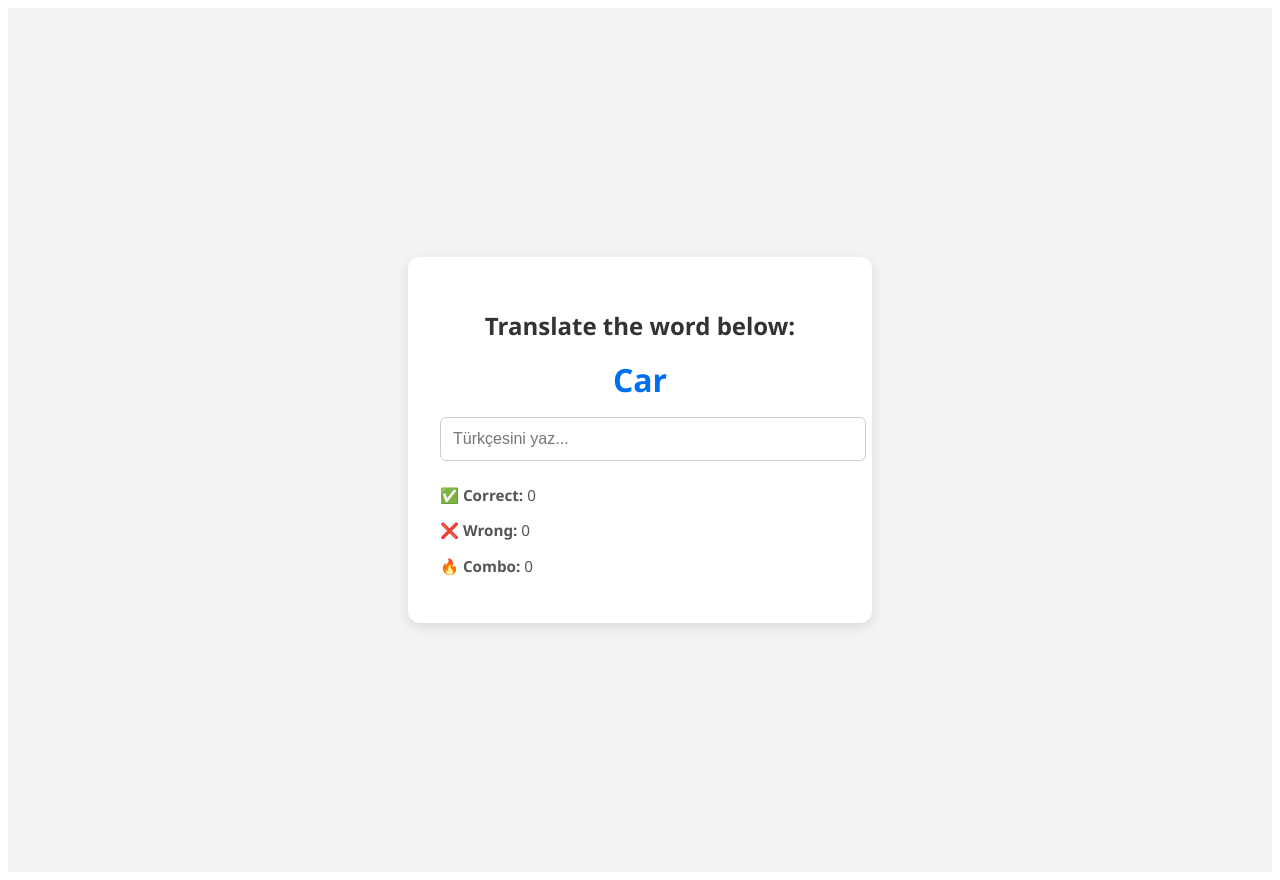
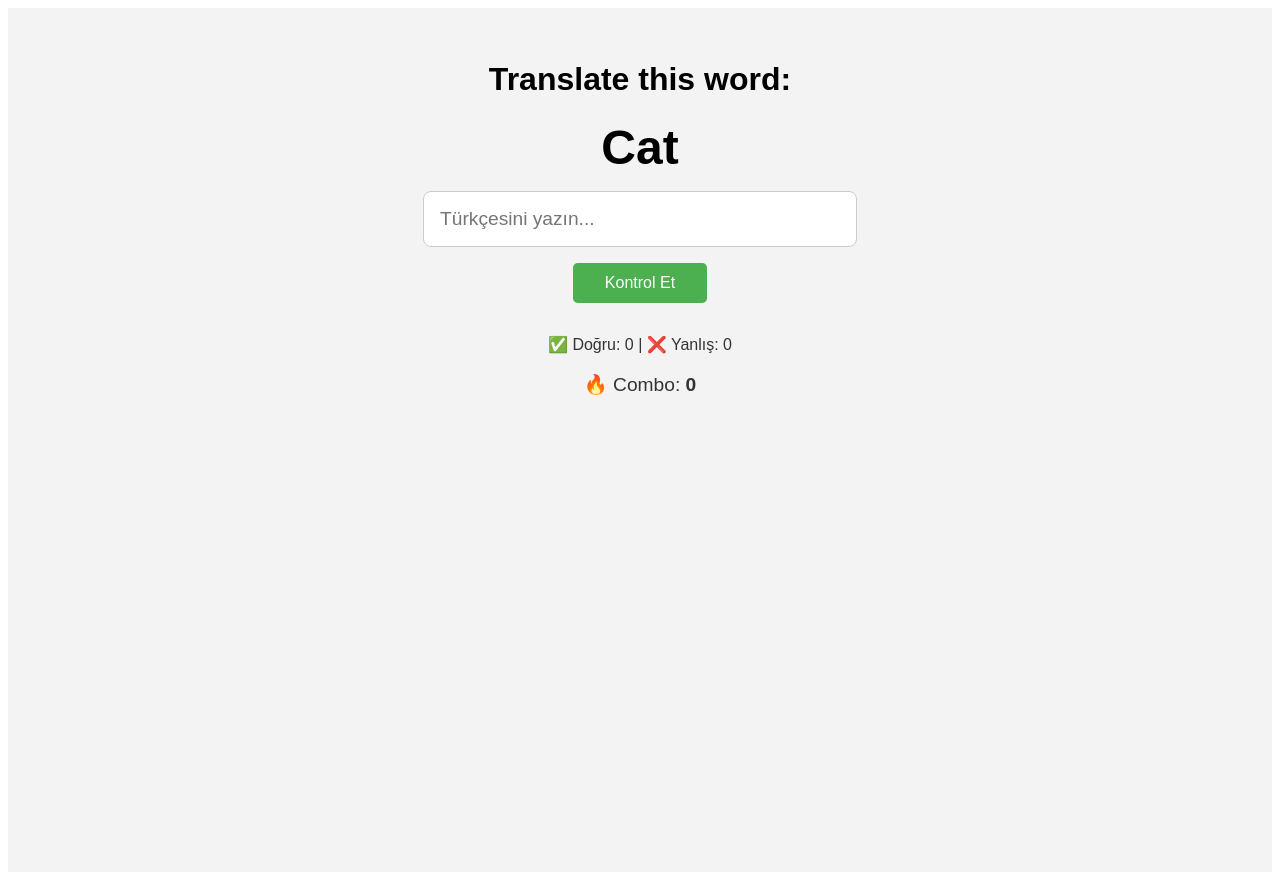
Before and after one commit to emirontop/Kelime-Bulmaca, a Next.js app: page / in a window 1280 px wide. Built offline with nearby package versions, Linux system fonts and the light colour scheme.

Commit message:
Update index.js

```diff
--- a/pages/index.js
+++ b/pages/index.js
@@ -1,148 +1,135 @@
-import { useState } from 'react';
+import { useEffect, useState } from 'react';
 import letters from '../letters';
 
-// Türkçe karakterleri düzleştirir
-function normalize(text) {
+const normalize = (text) => {
   return text
     .toLowerCase()
     .replace(/ö/g, 'o')
+    .replace(/ü/g, 'u')
+    .replace(/ş/g, 's')
     .replace(/ç/g, 'c')
-    .replace(/ş/g, 's')
-    .replace(/ı/g, 'i')
     .replace(/ğ/g, 'g')
-    .replace(/ü/g, 'u');
-}
-
-// Rastgele bir index döndürür
-function getRandomIndex(length, exclude) {
-  let idx;
-  do {
-    idx = Math.floor(Math.random() * length);
-  } while (idx === exclude && length > 1);
-  return idx;
-}
+    .replace(/ı/g, 'i');
+};
 
 export default function Home() {
-  const entries = Object.entries(letters);
-  const [index, setIndex] = useState(getRandomIndex(entries.length, -1));
-  const [answer, setAnswer] = useState('');
-  const [status, setStatus] = useState(null);
+  const [word, setWord] = useState('');
+  const [input, setInput] = useState('');
+  const [message, setMessage] = useState('');
+  const [combo, setCombo] = useState(0);
+  const [correct, setCorrect] = useState(0);
+  const [wrong, setWrong] = useState(0);
 
-  // İstatistikler
-  const [correctCount, setCorrectCount] = useState(0);
-  const [wrongCount, setWrongCount] = useState(0);
-  const [combo, setCombo] = useState(0);
+  useEffect(() => {
+    const stats = JSON.parse(localStorage.getItem('stats'));
+    if (stats) {
+      setCorrect(stats.correct || 0);
+      setWrong(stats.wrong || 0);
+      setCombo(stats.combo || 0);
+    }
+    getRandomWord();
+  }, []);
+
+  useEffect(() => {
+    localStorage.setItem('stats', JSON.stringify({ correct, wrong, combo }));
+  }, [correct, wrong, combo]);
+
+  const getRandomWord = () => {
+    const keys = Object.keys(letters);
+    const randomKey = keys[Math.floor(Math.random() * keys.length)];
+    setWord(randomKey);
+    setInput('');
+    setMessage('');
+  };
 
   const handleCheck = () => {
-    const correct = normalize(entries[index][1].trim());
-    const userAnswer = normalize(answer.trim());
+    if (!input.trim()) {
+      setMessage("❗ Lütfen boş bırakmayın.");
+      return;
+    }
 
-    if (userAnswer === correct) {
-      setStatus('correct');
-      setCorrectCount(prev => prev + 1);
-      setCombo(prev => prev + 1);
+    const isSure = confirm("Emin misin?");
+    if (!isSure) return;
 
-      setTimeout(() => {
-        setIndex(getRandomIndex(entries.length, index));
-        setAnswer('');
-        setStatus(null);
-      }, 1000);
+    const answer = normalize(input);
+    const correctAnswer = normalize(letters[word]);
+
+    if (answer === correctAnswer) {
+      setMessage("✅ Doğru!");
+      setCorrect(c => c + 1);
+      setCombo(c => c + 1);
     } else {
-      setStatus('wrong');
-      setWrongCount(prev => prev + 1);
+      setMessage(`❌ Yanlış! Doğru cevap: ${letters[word]}`);
+      setWrong(w => w + 1);
       setCombo(0);
     }
+
+    setTimeout(getRandomWord, 1500);
   };
 
   return (
     <div style={{
-      fontFamily: 'Segoe UI, sans-serif',
+      fontFamily: 'Arial',
+      padding: '2rem',
+      backgroundColor: '#f3f3f3',
       minHeight: '100vh',
-      backgroundColor: '#f1f3f5',
-      display: 'flex',
-      alignItems: 'center',
-      justifyContent: 'center',
-      padding: '2rem'
+      textAlign: 'center'
     }}>
+      <h1 style={{ fontSize: '2rem' }}>Translate this word:</h1>
+      <h2 style={{ fontSize: '3rem', margin: '1rem 0' }}>{word}</h2>
+
+      <input
+        value={input}
+        onChange={e => setInput(e.target.value)}
+        placeholder="Türkçesini yazın..."
+        style={{
+          padding: '1rem',
+          fontSize: '1.2rem',
+          width: '80%',
+          maxWidth: '400px',
+          borderRadius: '0.5rem',
+          border: '1px solid #ccc'
+        }}
+      />
+
+      <div>
+        <button
+          onClick={handleCheck}
+          style={{
+            marginTop: '1rem',
+            padding: '0.7rem 2rem',
+            fontSize: '1rem',
+            backgroundColor: '#4caf50',
+            color: '#fff',
+            border: 'none',
+            borderRadius: '0.3rem',
+            cursor: 'pointer'
+          }}
+        >
+          Kontrol Et
+        </button>
+      </div>
+
+      {message && (
+        <p style={{
+          marginTop: '1rem',
+          fontSize: '1.1rem',
+          color: message.startsWith("✅") ? 'green' : 'red'
+        }}>
+          {message}
+        </p>
+      )}
+
       <div style={{
-        background: '#fff',
-        padding: '2rem',
-        borderRadius: '12px',
-        boxShadow: '0 4px 12px rgba(0,0,0,0.1)',
-        width: '100%',
-        maxWidth: '400px',
-        textAlign: 'center',
-        position: 'relative'
+        marginTop: '2rem',
+        fontSize: '1rem',
+        color: '#333'
       }}>
-        {/* 🔥 Combo Görseli */}
-        {combo >= 3 && (
-          <div style={{
-            position: 'absolute',
-            top: '-1.5rem',
-            right: '-1.5rem',
-            fontSize: '3rem'
-          }}>
-            🔥
-          </div>
-        )}
-
-        <h2 style={{ fontSize: '1.5rem', marginBottom: '1rem', color: '#333' }}>
-          Translate the word below:
-        </h2>
-
-        <div style={{
-          fontSize: '2rem',
-          fontWeight: 'bold',
-          color: '#0070f3',
-          marginBottom: '1rem'
-        }}>
-          {entries[index][0]}
-        </div>
-
-        <input
-          type="text"
-          value={answer}
-          onChange={(e) => {
-            setAnswer(e.target.value);
-            setStatus(null);
-          }}
-          onKeyDown={(e) => {
-            if (e.key === 'Enter') handleCheck();
-          }}
-          placeholder="Türkçesini yaz..."
-          style={{
-            width: '100%',
-            padding: '0.75rem',
-            fontSize: '1rem',
-            border: status === 'correct' ? '2px solid #38c172' :
-                    status === 'wrong' ? '2px solid #e3342f' :
-                    '1px solid #ccc',
-            borderRadius: '6px',
-            outline: 'none',
-            transition: 'border 0.2s ease'
-          }}
-        />
-
-        {/* ✅ / ❌ Geri Bildirim */}
-        {status === 'correct' && (
-          <p style={{ color: '#38c172', marginTop: '0.75rem' }}>✅ Correct!</p>
-        )}
-        {status === 'wrong' && (
-          <p style={{ color: '#e3342f', marginTop: '0.75rem' }}>❌ Wrong! Try again.</p>
-        )}
-
-        {/* 📊 İstatistikler */}
-        <div style={{
-          marginTop: '1.5rem',
-          textAlign: 'left',
-          fontSize: '0.95rem',
-          color: '#555'
-        }}>
-          <p><strong>✅ Correct:</strong> {correctCount}</p>
-          <p><strong>❌ Wrong:</strong> {wrongCount}</p>
-          <p><strong>🔥 Combo:</strong> {combo}</p>
-        </div>
+        <p>✅ Doğru: {correct} | ❌ Yanlış: {wrong}</p>
+        <p style={{ fontSize: '1.2rem' }}>
+          🔥 Combo: <strong>{combo}</strong> {combo >= 3 ? '🔥' : ''}
+        </p>
       </div>
     </div>
   );
-            }
+              }
```
